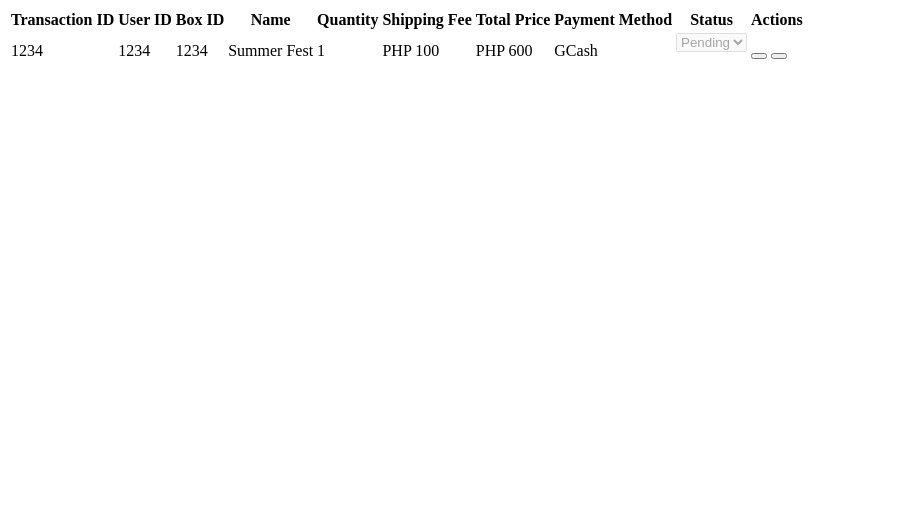
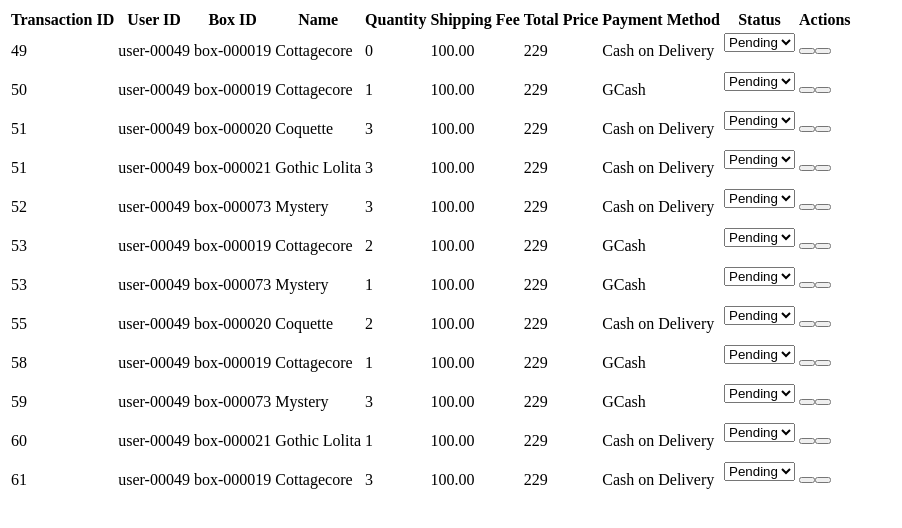
Before and after one commit to msn02/Ukay-Tamis-Management-System, a PHP site: page /order_boxes.php in a window 1280 px wide. Shown: the top 528 px of the page, without its empty margins (0-902 px from the left). Run offline with PHP 8.4, Linux system fonts and the light colour scheme; data comes from the database, SQL or seed files in the repository; a stand-in replaces the project's code that opens the database connection.

Commit message:
Update order_boxes.php

```diff
--- a/others/order_boxes.php
+++ b/others/order_boxes.php
@@ -1,5 +1,5 @@
 <div class="row mx-0 mt-4 p-2 card border-0 rounded-2">
-    <table class="table shadow-md">
+    <table id="order_boxes" class="table shadow-md">
         <thead class="">
             <tr class="table_head">
                 <th scope="col">Transaction ID</th>
@@ -10,41 +10,64 @@
                 <th scope="col">Shipping Fee</th>
                 <th scope="col">Total Price</th>
                 <th scope="col">Payment Method</th>
-                <th scope="col-1">Status</th>
+                <th scope="col">Status</th>
                 <th scope="col">Actions</th>
             </tr>
         </thead>
         <tbody>
-            <!-- order details -->
-            <tr class="table_body align-middle">
-                <td scope="row" class="text-start">1234</td>
-                <td class="text-start">1234</td>
-                <td class="text-center">1234</td>
-                <td class="text-center">Summer Fest</td>
-                <td class="text-center">1</td>
-                <td class="text-end">PHP 100</td>
-                <td class="text-end fw-bold">PHP 600</td>
-                <td class="text-center">GCash</td>
-                <!-- order status -->
-                <td class="text-center hstack gap-2 d-flex justify-content-center">
-                    <form class="form_option">
-                        <select id="status" class="form-select rounded-1" disabled>
-                            <option selected>Pending</option>
-                            <option value="1">Packed</option>
-                            <option value="2">Shipped</option>
-                        </select>
-                    </form>
-                </td>
-                <!-- actions -->
-                <td class="text-center">
-                    <div class="m-0 p-0 hstack gap-2 d-flex justify-content-center gray_btn">
-                        <!-- edit order status -->
-                        <button id="edit_button" class="btn btn-secondary rounded-1"><i class="bi bi-pencil-square"></i></button>
-                        <!-- delete order -->
-                        <button class="btn btn-danger rounded-1"><i class="bi bi-trash3-fill"></i></button>
-                    </div>
-                </td>
-            </tr>
+            <!-- PHP code to fetch and display order boxes -->
+            <?php
+            include ('server/connection.php');
+
+            $sql = "SELECT op.transaction_id, t.user_id, op.style_box_id, op.style_box_name, op.style_box_quantity, t.shipping_fee, op.style_box_price, t.payment_method
+            FROM order_product op
+            INNER JOIN transaction t ON op.transaction_id = t.transaction_id";
+
+            $result = $conn->query($sql);
+
+            if ($result->num_rows > 0) {
+                while($row = $result->fetch_assoc()) {
+                    // Check if the style_box_id has a value
+                    if (empty($row["style_box_id"])) {
+                        continue; // Skip the row if style_box_id is empty
+                    }
+
+                    // Display the row if style_box_id is not empty
+                    echo "<tr class='table_body align-middle'>";
+                    echo "<td scope='row' class='text-start'>" . $row["transaction_id"] . "</td>";
+                    echo "<td class='text-start'>" . $row["user_id"] . "</td>";
+                    echo "<td class='text-center'>" . $row["style_box_id"] . "</td>";
+                    echo "<td class='text-center'>" . $row["style_box_name"] . "</td>";
+                    echo "<td class='text-center'>" . $row["style_box_quantity"] . "</td>";
+                    echo "<td class='text-end'>" . $row["shipping_fee"] . "</td>";
+                    echo "<td class='text-end fw-bold'>" . $row["style_box_price"] . "</td>";
+                    echo "<td class='text-center'>" . $row["payment_method"] . "</td>";
+                    // Status column
+                    echo "<td class='text-center hstack gap-2 d-flex justify-content-center'>";
+                    echo "<form class='form_option'>";
+                    echo "<select id='status' class='form-select rounded-1'>";
+                    echo "<option value='0'>Pending</option>";
+                    echo "<option value='1'>Packed</option>";
+                    echo "<option value='2'>Shipped</option>";
+                    echo "</select>";
+                    echo "</form>";
+                    echo "</td>";
+                    // Actions column
+                    echo "<td class='text-center'>";
+                    echo "<div class='m-0 p-0 hstack gap-2 d-flex justify-content-center gray_btn'>";
+                    echo "<button id='edit_button' class='btn btn-secondary rounded-1'><i class='bi bi-pencil-square'></i></button>";
+                    echo "<button class='btn btn-danger rounded-1'><i class='bi bi-trash3-fill'></i></button>";
+                    echo "</div>";
+                    echo "</td>";
+                    echo "</tr>";
+                }
+            } else {
+                // If there are no rows in the result
+                echo "<tr><td colspan='10'>No order boxes available</td></tr>";
+            }
+            $conn->close();
+            ?>
+            <!-- End of PHP code -->
         </tbody>
     </table>
 </div>
```
